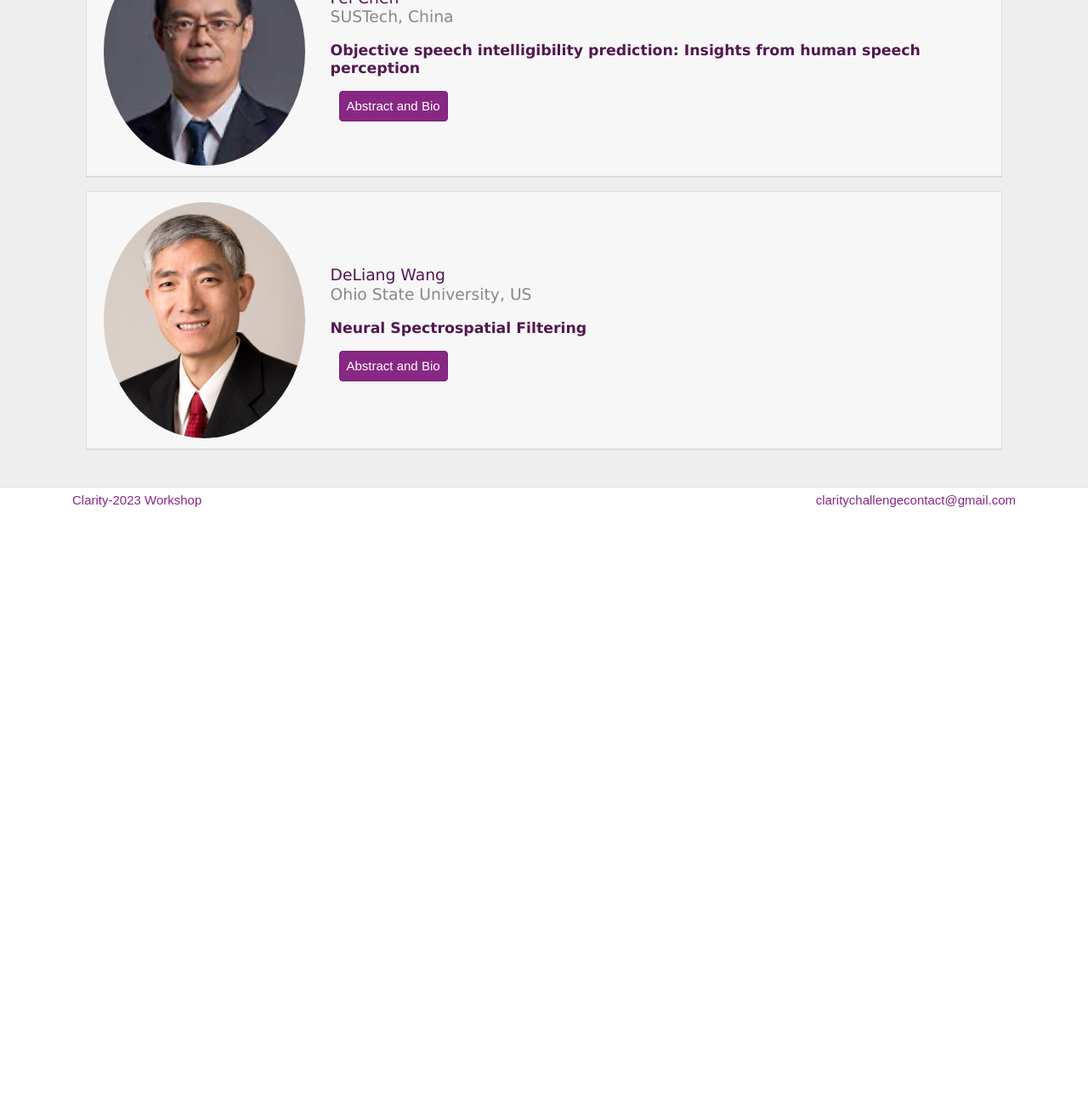
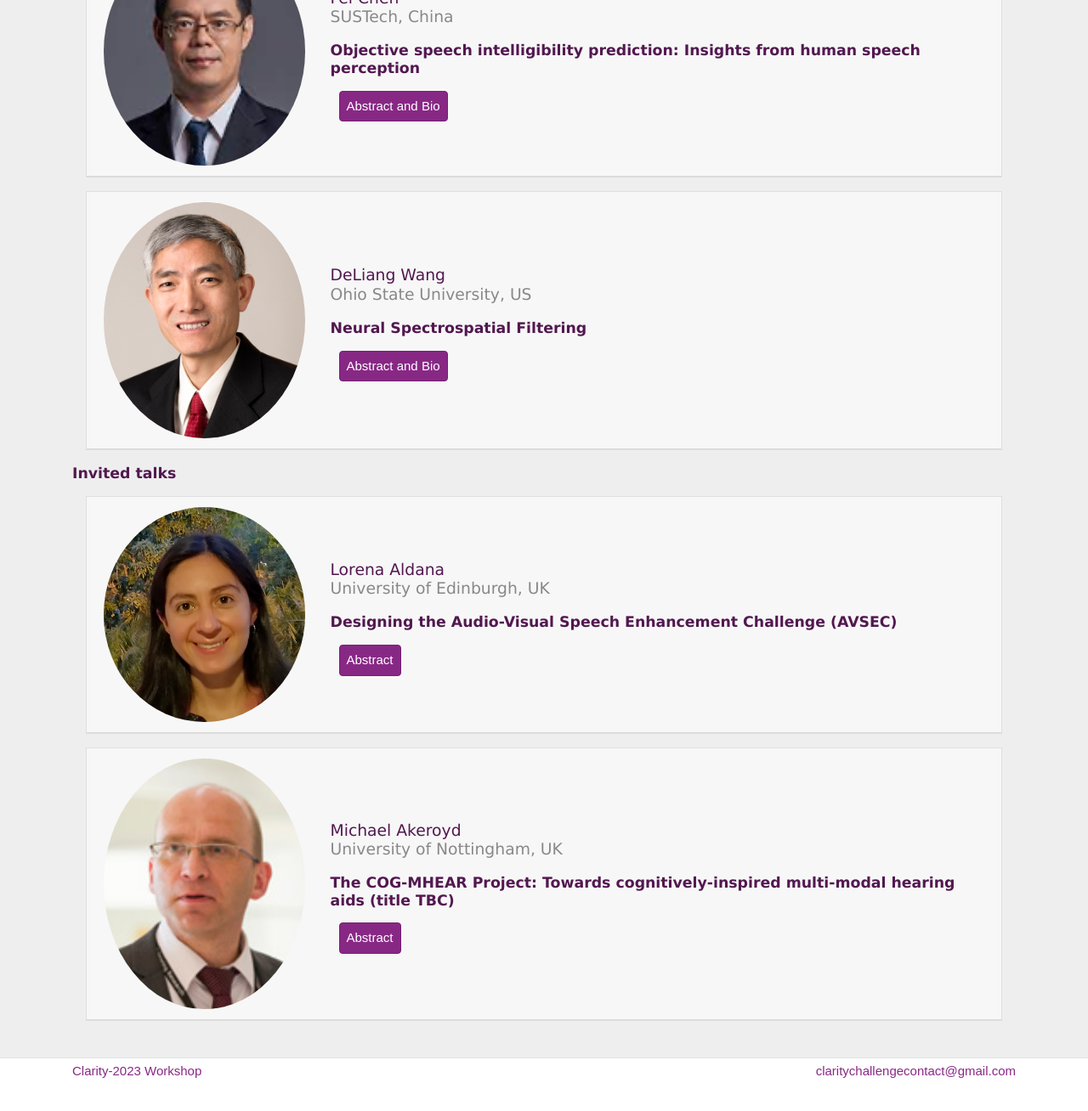
Before and after one commit to claritychallenge/clarity2023-workshop, a Jekyll site: the page built from programme.md, in a window 1280 px wide and 1400 px high, scrolled down 745 px. Shown: the top 1308 px of the window at 85% size. Built offline with Jekyll 4.4.1, drawn with Linux system fonts in a browser that asks for light colours; before the commit the page ends 1473 px from its top, so only the background shows below that.

Commit message:
Added two more invited talks

```diff
--- a/programme.md
+++ b/programme.md
@@ -53,7 +53,7 @@ Provisional timings and session details are provided below. All times are in Dub
 
 <h1>Objective speech intelligibility prediction: Insights from human speech perception</h1>
 
-<button class="btn btn-primary" style="color:white; margin: 10px; border-radius: 4px;" type="button" data-toggle="collapse" data-target="#collapseAbstractWang" aria-expanded="false" aria-controls="collapseAbstractChen">
+<button class="btn btn-primary" style="color:white; margin: 10px; border-radius: 4px;" type="button" data-toggle="collapse" data-target="#collapseAbstractChen" aria-expanded="false" aria-controls="collapseAbstractChen">
     Abstract and Bio
   </button>
 
@@ -100,8 +100,6 @@ Provisional timings and session details are provided below. All times are in Dub
   </button>
 
 </div>
-</div>
-</div>
 
 <div class="collapse" id="collapseAbstractWang">
 
@@ -136,4 +134,87 @@ DNN-based beamforming.</p>
 
 </div>
 
+</div>
+</div>
+
+<h1>Invited talks</h1>
+
+<div class="card m-3">
+<a name="invited1"></a>
+
+<div class="card-header">
+<div class="row  align-items-center">
+
+<div class="col-sm-3">
+<img src="/clarity2023-workshop/assets/images/lorena_aldana.png" alt="Lorena Aldana" class="float-left rounded-circle" style="width:100%" />
+</div>
+
+<div class="col-sm-9">
+<h1 class="lead">Lorena Aldana<div class="text-muted">University of Edinburgh, UK</div></h1>
+
+<h1>Designing the Audio-Visual Speech Enhancement Challenge (AVSEC)</h1>
+
+<button class="btn btn-primary" style="color:white; margin: 10px; border-radius: 4px;" type="button" data-toggle="collapse" data-target="#collapseAbstractAldana" aria-expanded="false" aria-controls="collapseAbstractAldana">
+Abstract
+</button>
+
+</div>
+
+<div class="collapse" id="collapseAbstractAldana">
+
+<div class="card-body">
+<h1 class="card-title">Designing the Audio-Visual Speech Enhancement Challenge (AVSEC)</h1>
+
+<h3>Abstract</h3>
+
+<p>The Audio-Visual Speech Enhancement Challenge (AVSEC) sets the first benchmark in the field of audio-visual speech enhancement, providing a carefully designed dataset and scalable protocol for human listening evaluation of AV-SE systems. AV scenes comprise audio and video of a target speaker mixed with an interferer that can be either noise or a competing speaker. Target speaker videos are selected from LRS3. AV-SE systems are evaluated in terms of intelligibility from listening tests with human participants. To evaluate the systems, we propose a scalable and efficient method to assess intelligibility from “in-the-wild stimuli” that does not require a specific sentence structure. This talk will present the scope and limitations of current design choices in AVSEC.</p>
+
+</div>
+
+</div>
+
+</div>
+
+</div>
+</div>
+
+<div class="card m-3">
+<a name="invited2"></a>
+
+<div class="card-header">
+<div class="row  align-items-center">
+
+<div class="col-sm-3">
+<img src="/clarity2023-workshop/assets/images/michael_akeroyd.jpg" alt="Michael Akeroyd" class="float-left rounded-circle" style="width:100%" />
+</div>
+
+<div class="col-sm-9">
+<h1 class="lead">Michael Akeroyd<div class="text-muted">University of Nottingham, UK</div></h1>
+
+<h1>The COG-MHEAR Project: Towards cognitively-inspired multi-modal hearing aids (title TBC)</h1>
+
+<button class="btn btn-primary" style="color:white; margin: 10px; border-radius: 4px;" type="button" data-toggle="collapse" data-target="#collapseAbstractAkeroyd" aria-expanded="false" aria-controls="collapseAbstractAkeroyd">
+Abstract
+</button>
+
+</div>
+
+<div class="collapse" id="collapseAbstractAkeroyd">
+
+<div class="card-body">
+<h1 class="card-title">The COG-MHEAR Project: Towards cognitively-inspired multi-modal hearing aids (title TBC)</h1>
+
+<h3>Abstract</h3>
+
+<p>TBC</p>
+
+</div>
+
+</div>
+
+</div>
+
+</div>
+</div>
+
 <br/>
```
Also changed, not shown: assets/images/lorena_aldana.png (added), assets/images/lorena_aldana_orig.jpg (added), assets/images/michael_akeroyd.jpg (added).
